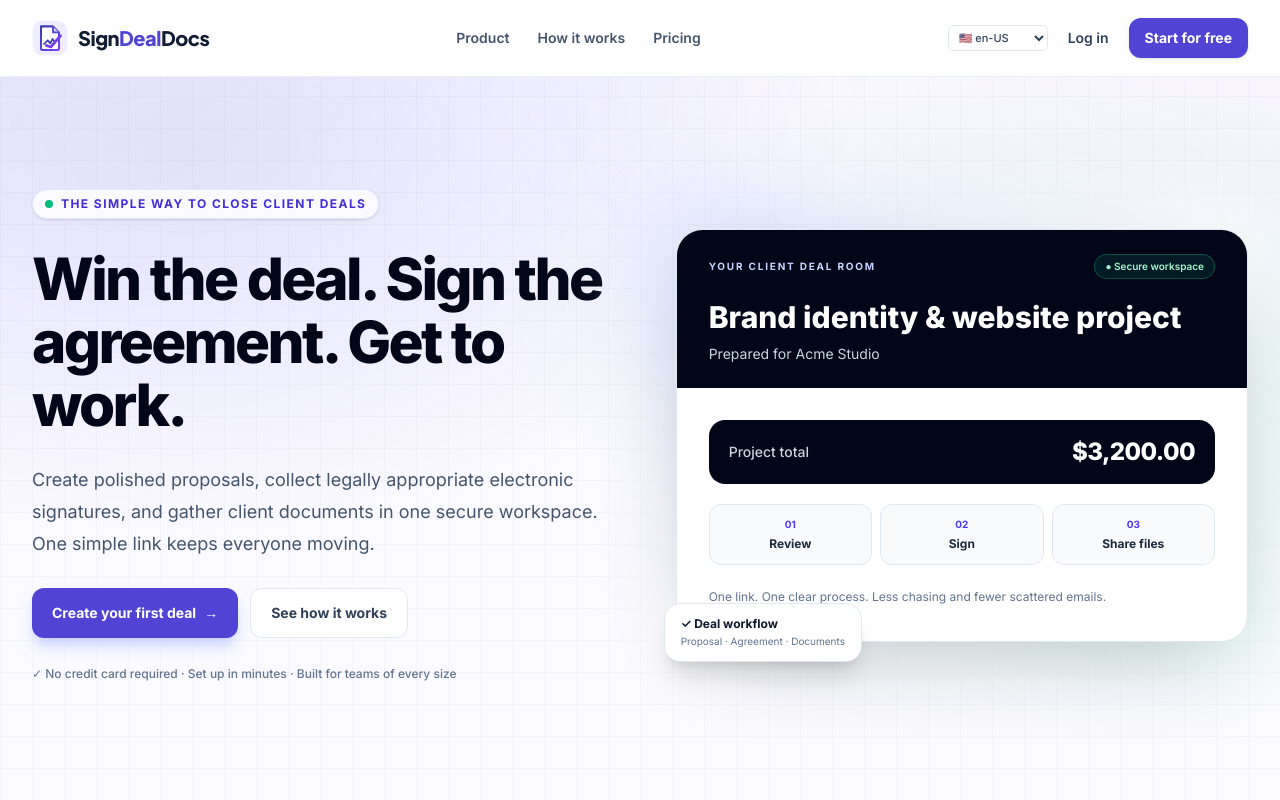
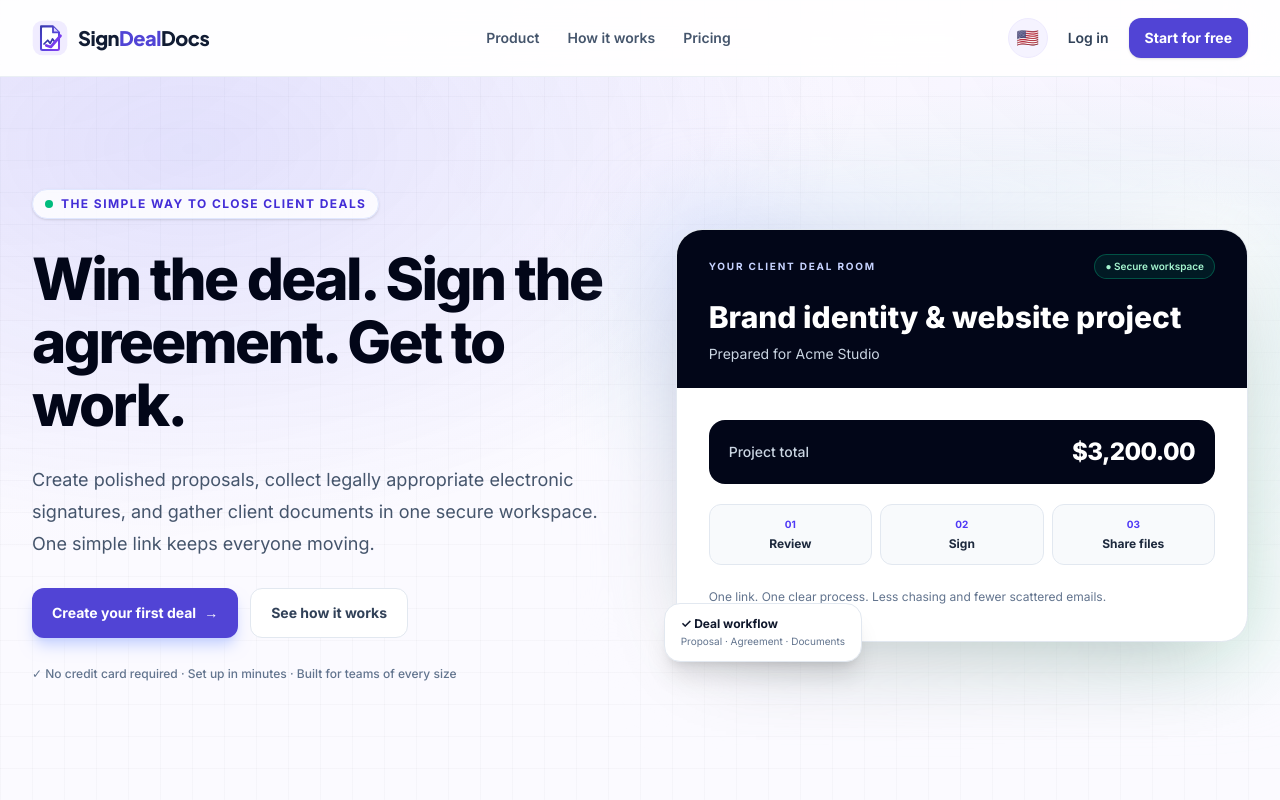
Before and after one commit to Abhay-Sharma14/signdealdocs, a Next.js app: page / in a window 1280 px wide. Shown: the top 800 px of the page. Built offline with nearby package versions, Linux system fonts and the light colour scheme.

Commit message:
Replace locale select with flag-triggered accessible language popover

```diff
--- a/components/language-switcher.tsx
+++ b/components/language-switcher.tsx
@@ -1,23 +1,67 @@
 "use client";
 
-import { SUPPORTED_LOCALES } from "@/lib/i18n";
+import { useEffect, useRef, useState } from "react";
+import { SUPPORTED_LOCALES, type LocaleCode } from "@/lib/i18n";
 import { useLocale } from "@/components/locale-provider";
 
 export function LanguageSwitcher({ compact = false }: { compact?: boolean }) {
   const { locale, setLocale } = useLocale();
+  const [open, setOpen] = useState(false);
+  const rootRef = useRef<HTMLDivElement>(null);
+  const selected = SUPPORTED_LOCALES.find((item) => item.code === locale) ?? SUPPORTED_LOCALES[0];
+
+  useEffect(() => {
+    if (!open) return;
+    const onPointerDown = (event: PointerEvent) => {
+      if (!rootRef.current?.contains(event.target as Node)) setOpen(false);
+    };
+    const onKeyDown = (event: KeyboardEvent) => {
+      if (event.key === "Escape") setOpen(false);
+    };
+    document.addEventListener("pointerdown", onPointerDown);
+    document.addEventListener("keydown", onKeyDown);
+    return () => {
+      document.removeEventListener("pointerdown", onPointerDown);
+      document.removeEventListener("keydown", onKeyDown);
+    };
+  }, [open]);
+
   return (
-    <label className={compact ? "inline-flex shrink-0 items-center" : "inline-flex items-center gap-2"}>
-      {!compact && <span className="text-xs font-semibold text-slate-500">Language</span>}
-      <select
-        aria-label="Choose language"
-        value={locale}
-        onChange={(event) => setLocale(event.target.value as typeof locale)}
-        className={compact ? "w-[88px] rounded-md border border-slate-200 bg-white px-1.5 py-1 text-[11px] font-medium text-slate-700 outline-none focus:border-indigo-400 focus:ring-2 focus:ring-indigo-100 sm:w-[100px]" : "max-w-[175px] rounded-xl border border-slate-200 bg-white px-3 py-2 text-sm font-semibold text-slate-700 outline-none transition focus:border-indigo-400 focus:ring-4 focus:ring-indigo-100"}
+    <div ref={rootRef} className="relative inline-flex shrink-0">
+      <button
+        type="button"
+        aria-label={`Choose language. Current: ${selected.label}`}
+        aria-expanded={open}
+        aria-haspopup="true"
+        onClick={() => setOpen((value) => !value)}
+        className={compact
+          ? "inline-flex h-9 w-9 items-center justify-center rounded-full border border-violet-100 bg-violet-50 text-lg transition hover:bg-violet-100 focus-visible:outline-2 focus-visible:outline-offset-2 focus-visible:outline-indigo-600 sm:h-10 sm:w-10"
+          : "inline-flex items-center gap-2 rounded-full border border-violet-100 bg-violet-50 px-3 py-2 text-sm font-semibold text-slate-800 transition hover:bg-violet-100 focus-visible:outline-2 focus-visible:outline-indigo-600"}
       >
-        {SUPPORTED_LOCALES.map((item) => (
-          <option key={item.code} value={item.code}>{compact ? `${item.flag} ${item.code}` : `${item.flag} ${item.label}`}</option>
-        ))}
-      </select>
-    </label>
+        <span aria-hidden="true">{selected.flag}</span>
+        {!compact && <span>{selected.label}</span>}
+        {!compact && <span aria-hidden="true" className="text-xs text-slate-500">⌄</span>}
+      </button>
+      {open && (
+        <div className="absolute right-0 top-full z-[80] mt-2 w-60 max-w-[calc(100vw-1.5rem)] rounded-2xl border border-slate-200 bg-white p-2 shadow-[0_16px_45px_rgba(15,23,42,.16)]" role="group" aria-label="Available languages">
+          <p className="px-3 pb-2 pt-1 text-[10px] font-bold uppercase tracking-widest text-slate-400">Language</p>
+          <div className="max-h-[min(65vh,420px)] overflow-y-auto">
+            {SUPPORTED_LOCALES.map((item) => (
+              <button
+                key={item.code}
+                type="button"
+                aria-current={locale === item.code ? "true" : undefined}
+                onClick={() => { setLocale(item.code as LocaleCode); setOpen(false); }}
+                className={`flex w-full items-center gap-3 rounded-xl px-3 py-2.5 text-left text-sm transition focus-visible:outline-2 focus-visible:outline-indigo-600 ${locale === item.code ? "bg-violet-50 font-semibold text-indigo-900" : "text-slate-700 hover:bg-slate-50"}`}
+              >
+                <span aria-hidden="true" className="text-lg">{item.flag}</span>
+                <span className="flex-1">{item.label}</span>
+                {locale === item.code && <span aria-hidden="true" className="text-indigo-600">✓</span>}
+              </button>
+            ))}
+          </div>
+        </div>
+      )}
+    </div>
   );
 }
```
